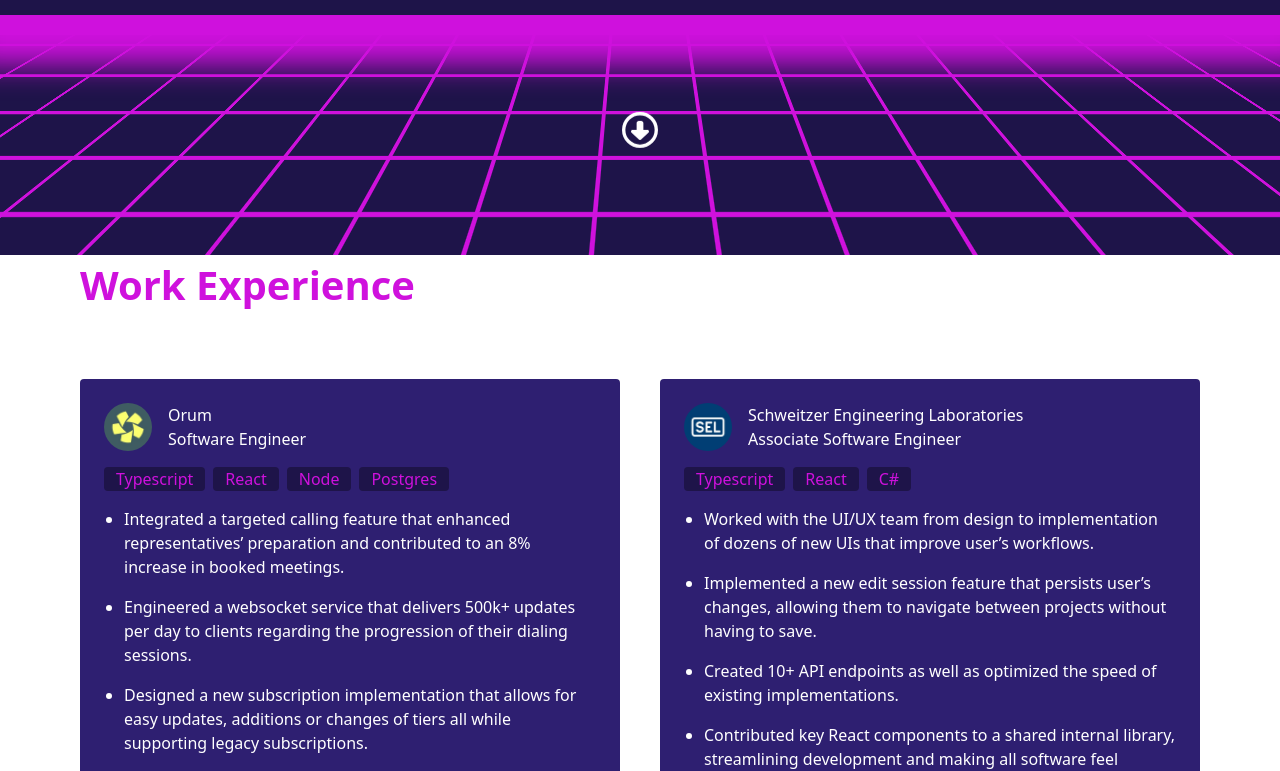
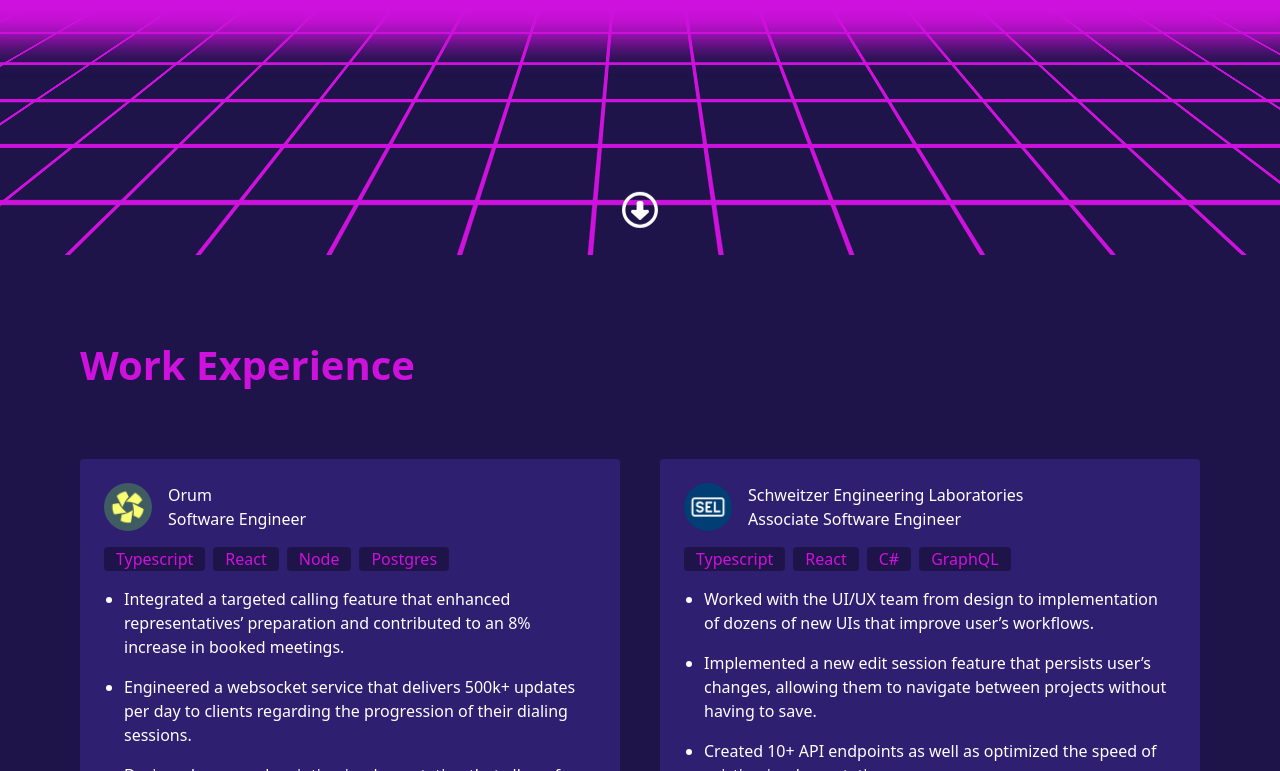
Before and after one commit to JCrews253/portfolioV3, a website: page index.html in a window 1280 px wide. Shown: the part 545-1316 px from the top of the page. Drawn offline with nearby package versions, Linux system fonts and the light colour scheme.

Commit message:
improve background for large screens

```diff
--- a/animation.css
+++ b/animation.css
@@ -6,6 +6,10 @@
     1700px 0 #cf11dd, 1800px 0 #cf11dd, 1900px 0 #cf11dd, 2000px 0 #cf11dd,
     2100px 0 #cf11dd, 2200px 0 #cf11dd, 2300px 0 #cf11dd, 2400px 0 #cf11dd,
     2500px 0 #cf11dd, 2600px 0 #cf11dd, 2700px 0 #cf11dd, 2800px 0 #cf11dd,
+    2900px 0 #cf11dd, 3000px 0 #cf11dd, 3100px 0 #cf11dd, 3200px 0 #cf11dd,
+    3300px 0 #cf11dd, 3400px 0 #cf11dd, 3500px 0 #cf11dd, 3600px 0 #cf11dd,
+    3700px 0 #cf11dd, 3800px 0 #cf11dd, 3900px 0 #cf11dd, 4000px 0 #cf11dd,
+    4100px 0 #cf11dd, 4200px 0 #cf11dd, 4300px 0 #cf11dd, 4400px 0 #cf11dd,
     -100px 0 #cf11dd, -200px 0 #cf11dd, -300px 0 #cf11dd, -400px 0 #cf11dd,
     -500px 0 #cf11dd, -600px 0 #cf11dd, -700px 0 #cf11dd, -800px 0 #cf11dd,
     -900px 0 #cf11dd, -1000px 0 #cf11dd, -1100px 0 #cf11dd, -1200px 0 #cf11dd,
@@ -28,10 +32,9 @@
 }
 
 .perspective {
-  height: 400px;
-  overflow: hidden;
+  /* overflow: hidden; */
   perspective: 200px;
-  max-height: 30%;
+  /* height: 33%; */
 }
 
 .blur-effect {
--- a/index.html
+++ b/index.html
@@ -1,5 +1,9 @@
 <!DOCTYPE html>
-<html lang="en" class="scroll-smooth" style="scrollbar-color: #cf11dd #1e1449">
+<html
+  lang="en"
+  class="scroll-smooth bg-retro-purple"
+  style="scrollbar-color: #cf11dd #1e1449"
+>
   <head>
     <meta charset="UTF-8" />
     <meta name="viewport" content="width=device-width, initial-scale=1.0" />
@@ -68,7 +72,7 @@
           </div>
         </div>
         <div
-          class="flex items-center perspective absolute left-0 right-0 bottom-0"
+          class="flex items-center perspective absolute left-0 right-0 bottom-0 overflow-hidden h-[33%]"
         >
           <div
             class="place-self-start w-screen h-5 absolute bg-retro-pink z-10 blur-effect"
@@ -81,7 +85,7 @@
     </div>
     <div
       id="foreground"
-      class="w-screen overflow-y-auto overflow-x-hidden text-white px-10 md:px-20"
+      class="w-screen overflow-y-hidden overflow-x-hidden text-white px-10 md:px-20"
     >
       <nav
         class="flex justify-end box-border gap-5 h-20 items-center fixed right-0 left-0 px-10 md:px-20 z-30 backdrop-blur-sm"
@@ -94,11 +98,7 @@
         <a href="#projects">Projects</a>
         <a href="#education">Education</a>
       </nav>
-      <section
-        id="top"
-        class="relative flex"
-        style="height: calc(100vh - 5rem)"
-      >
+      <section id="top" class="relative flex h-screen">
         <div
           class="intro-container h-fit backdrop-blur-none md:backdrop-blur-none"
           style="margin-top: 12vh"
@@ -202,7 +202,7 @@
           />
         </svg>
       </section>
-      <section id="work" class="pt-20 min-h-[100vh]">
+      <section id="work" class="pt-20 min-h-screen pb-10">
         <div
           class="font-semibold text-retro-pink text-[40px] xs:text-6xl mb-12 md:mb-16"
           data-aos-delay="100"
@@ -283,6 +283,9 @@
                 React
               </div>
               <div class="rounded bg-retro-purple text-retro-pink px-3">C#</div>
+              <div class="rounded bg-retro-purple text-retro-pink px-3">
+                GraphQL
+              </div>
             </div>
             <ul class="list-disc pl-5 flex flex-col gap-4">
               <li>
```
Also changed, not shown: output.css.
